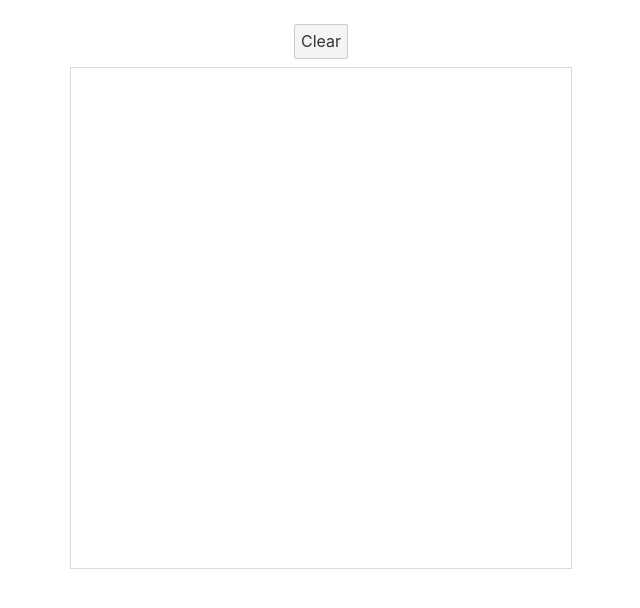
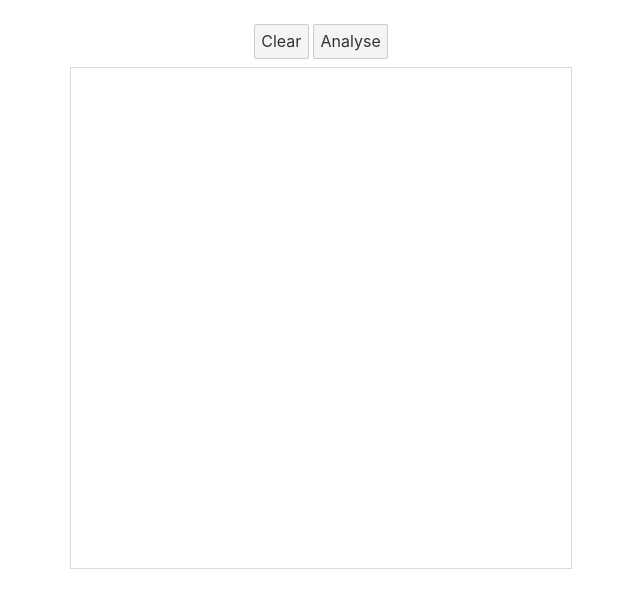
Before and after one commit to PeterW570/perfect-cube, a Svelte app: page / in a window 1280 px wide. Shown: the top 608 px of the page, without its empty margins (319-959 px from the left). Built offline with nearby package versions, Linux system fonts and the light colour scheme.

Commit message:
ability to add guidelines passing through start & end of each line

```diff
--- a/src/App.svelte
+++ b/src/App.svelte
@@ -5,11 +5,14 @@
 	let ctx;
 
 	let canvasOffsets = { x: 0, y: 0 };
+	let canvasSize = {};
 	let offsetsSet = false;
 
 	let startPosition = { x: 0, y: 0 };
 	let endPosition = { x: 0, y: 0 };
 	let isDrawing = false;
+
+	let lineHistory = [];
 
 	const getClientOffset = (event) => {
 		const { pageX, pageY } = event.touches ? event.touches[0] : event;
@@ -22,21 +25,30 @@
 		};
 	};
 
-	function drawLine() {
+	function drawLine({ start = startPosition, end = endPosition } = {}) {
 		ctx.beginPath();
-		ctx.moveTo(startPosition.x, startPosition.y);
-		ctx.lineTo(endPosition.x, endPosition.y);
+		ctx.moveTo(start.x, start.y);
+		ctx.lineTo(end.x, end.y);
 		ctx.stroke();
 	}
 
 	function onMouseDown(event) {
 		if (!offsetsSet) {
-			canvasOffsets.x = canvasEl.getBoundingClientRect().left;
-			canvasOffsets.y = canvasEl.getBoundingClientRect().top;
+			const {
+				left,
+				top,
+				height,
+				width,
+			} = canvasEl.getBoundingClientRect();
+			canvasOffsets.x = left;
+			canvasOffsets.y = top;
+			canvasSize.height = height;
+			canvasSize.width = width;
 		}
 
 		startPosition = getClientOffset(event);
 		isDrawing = true;
+		lineHistory.push([startPosition]);
 	}
 
 	function onMouseMove(event) {
@@ -44,15 +56,72 @@
 
 		endPosition = getClientOffset(event);
 		drawLine();
+		lineHistory[lineHistory.length - 1].push(endPosition);
 		startPosition = endPosition;
 	}
 
-	function onMouseUp(event) {
+	function onMouseUp() {
 		isDrawing = false;
 	}
 
 	function clearCanvas() {
+		lineHistory = [];
 		ctx.clearRect(0, 0, canvasEl.width, canvasEl.height);
+	}
+
+	function analyse() {
+		ctx.strokeStyle = 'red';
+
+		for (const line of lineHistory) {
+			const start = line[0];
+			const end = line[line.length - 1];
+
+			const rightMostPoint = start.x > end.x ? start : end;
+			const leftMostPoint = start.x < end.x ? start : end;
+
+			const gradient =
+				(rightMostPoint.y - leftMostPoint.y) /
+				(rightMostPoint.x - leftMostPoint.x);
+			const yIntercept = start.y - gradient * start.x;
+
+			if (isNaN(gradient)) {
+				// draw a vertical guideline
+				drawLine({
+					start: { x: start.x, y: 0 },
+					end: { x: start.x, y: canvasSize.height },
+				});
+			} else {
+				// find the two points that intersect the border
+				// of the canvas, and draw guideline between
+				const xZeroPoint = { x: 0, y: yIntercept };
+				const xWidthPoint = {
+					x: canvasSize.width,
+					y: gradient * canvasSize.width + yIntercept,
+				};
+				const yZeroPoint = { x: (-1 * yIntercept) / gradient, y: 0 };
+				const yHeightPoint = {
+					x: (canvasSize.height - yIntercept) / gradient,
+					y: canvasSize.height,
+				};
+
+				const pointsInBounds = [
+					xZeroPoint,
+					xWidthPoint,
+					yZeroPoint,
+					yHeightPoint,
+				].filter(
+					(point) =>
+						point.x >= 0 &&
+						point.x <= canvasSize.width &&
+						point.y >= 0 &&
+						point.y <= canvasSize.height
+				);
+
+				drawLine({ start: pointsInBounds[0], end: pointsInBounds[1] });
+			}
+		}
+
+		ctx.strokeStyle = '#000';
 	}
 
 	onMount(() => {
@@ -67,10 +136,10 @@
 <main>
 	<div>
 		<button class="select-none" on:click={clearCanvas}>Clear</button>
+		<button class="select-none" on:click={analyse}>Analyse</button>
 	</div>
-	<div class="artboard">
+	<div class="artboard select-none">
 		<canvas
-			class="select-none"
 			bind:this={canvasEl}
 			on:mousedown={onMouseDown}
 			on:touchstart={onMouseDown}
```
